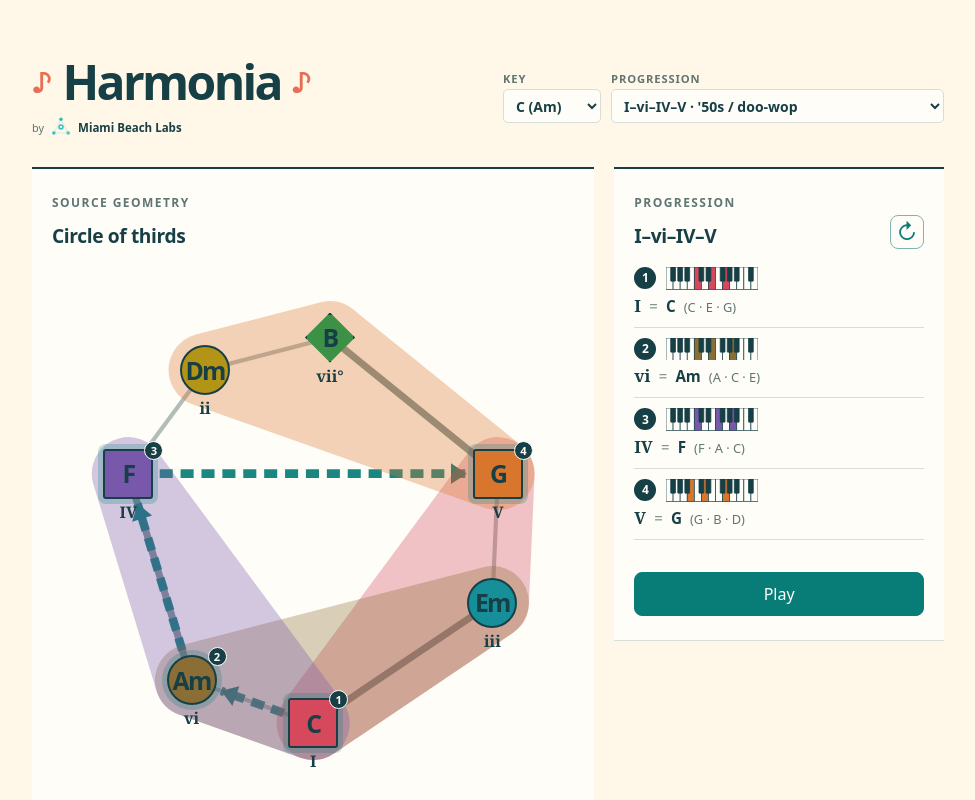
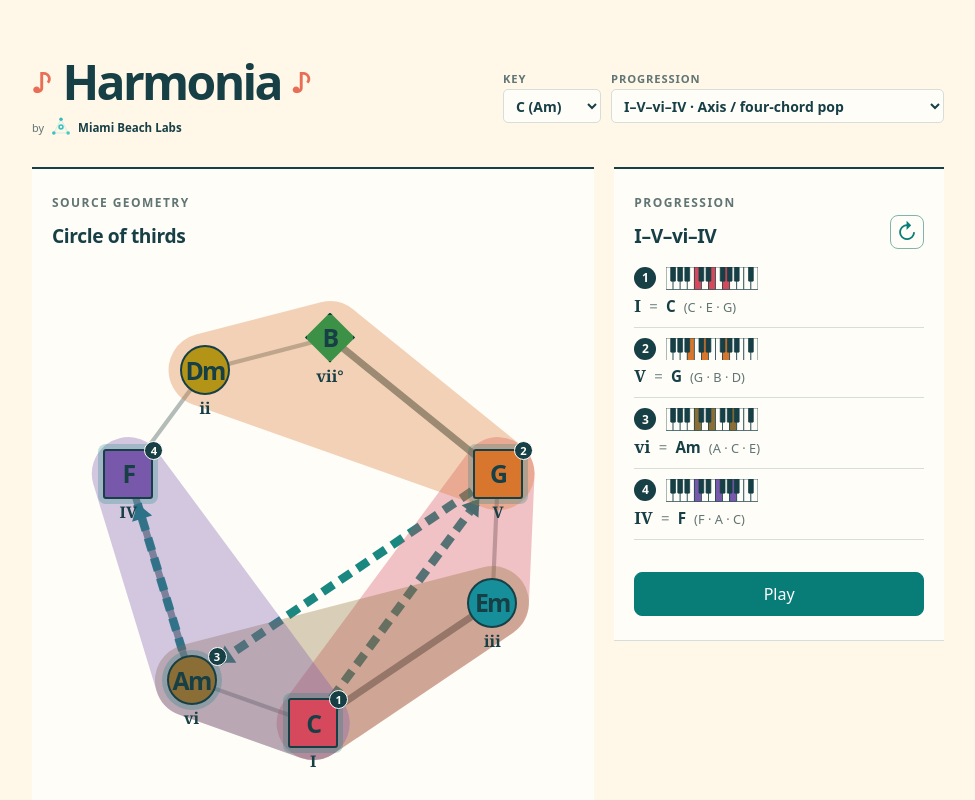
Before and after one commit to miamibeachlabs/harmonia, a Preact app: page / in a window 1280 px wide. Shown: the top 800 px of the page, without its empty margins (152-1127 px from the left). Built offline with nearby package versions, Linux system fonts and the light colour scheme.

Commit message:
Default to the Axis progression

```diff
--- a/src/ui/App.tsx
+++ b/src/ui/App.tsx
@@ -56,7 +56,7 @@ export const App = () => {
   const [chordPlayer] = useState(createChordPlayer);
   const [collectionId, setCollectionId] = useState('C');
   const [selectedChordIds, setSelectedChordIds] = useState<readonly string[]>([]);
-  const [progressionId, setProgressionId] = useState<string | null>('doo-wop');
+  const [progressionId, setProgressionId] = useState<string | null>('pop-axis');
   const [rotation, setRotation] = useState(0);
   const [isPlaying, setIsPlaying] = useState(false);
   const [playingStep, setPlayingStep] = useState<number | null>(null);
```
